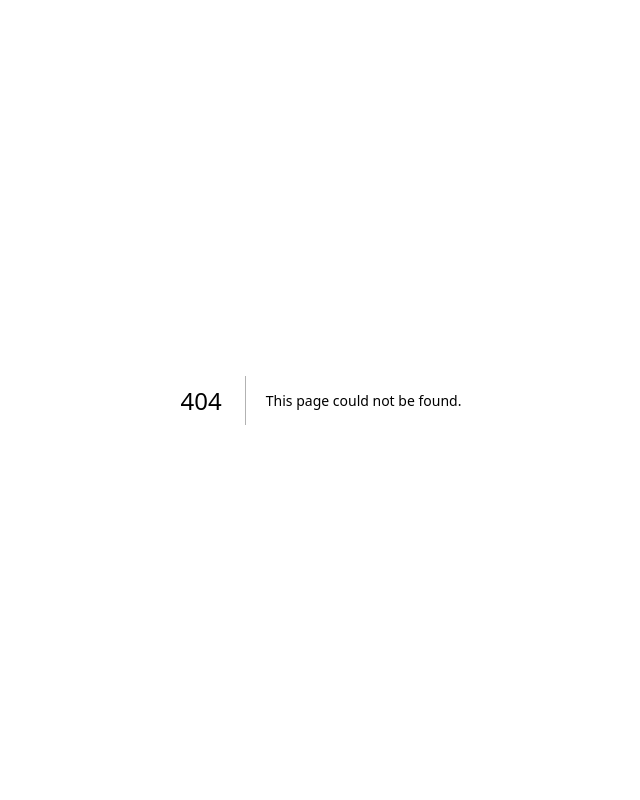
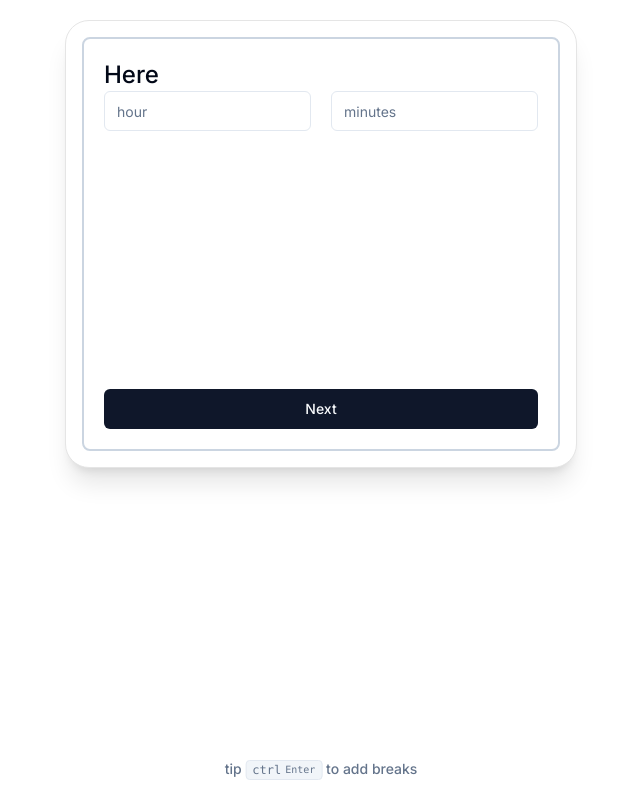
Before and after one commit to MusaGillani/time-diff, a Next.js app: page /machine in a window 1280 px wide. Before the commit this address had no page. Shown: the whole page, without its empty margins (319-959 px from the left). Built offline with nearby package versions, Linux system fonts and the light colour scheme.

Commit message:
fix: forgot these components

```diff
--- /dev/null
+++ b/src/app/machine/page.tsx
@@ -0,0 +1,17 @@
+import { Steps } from "@/state-machine/machine";
+import { MachineProvider } from "@/state-machine/provider";
+import { Stepper } from "@/components/Stepper";
+import { defaultContext } from "@/state-machine/context";
+
+export default function Page() {
+  return (
+    <main className="h-screen.w-screen">
+      <MachineProvider
+        initialState={Steps.HERE}
+        initialContext={defaultContext}
+      >
+        <Stepper />
+      </MachineProvider>
+    </main>
+  );
+}
--- /dev/null
+++ b/src/components/Stepper.tsx
@@ -0,0 +1,22 @@
+"use client";
+
+import EnterShortcut from "./EnterShortcut";
+import { Card } from "./ui/card";
+import Time from "./Time";
+import { useSelector } from "@/state-machine/provider";
+
+export function Stepper() {
+  const shifts = useSelector((state) => state.context.shifts);
+  return (
+    <div className="relative m-auto my-5 h-fit max-h-114 sm:w-11/12 md:w-3/5 lg:w-2/5">
+      {shifts.map(({ type }, index) => (
+        <div className="my-5 flex w-full flex-col gap-y-8" key={index}>
+          <Card id={"Here"} index={0} totalCards={1} key={"Here"}>
+            <Time label={type.toString()} type={type} />
+          </Card>
+          <EnterShortcut shortCut={() => {}} text={"to add breaks"} />
+        </div>
+      ))}
+    </div>
+  );
+}
--- /dev/null
+++ b/src/components/Time.tsx
@@ -0,0 +1,78 @@
+import { Label } from "./ui/label";
+import { Input } from "./ui/input";
+import dynamic from "next/dynamic";
+import { useState } from "react";
+import { TimeSchema } from "@/lib/form";
+import { Button } from "./ui/button";
+import { useActorRef } from "@/state-machine/provider";
+import { Events } from "@/state-machine/events";
+import { Steps } from "@/state-machine/machine";
+
+export interface TimeProps {
+  label: string;
+  type: string;
+}
+
+function Time({ label, type }: TimeProps) {
+  const actor = useActorRef();
+  const [timeVal, setTime] = useState<TimeSchema>({
+    hour: undefined,
+    minute: undefined,
+  });
+  return (
+    <div className="flex h-full flex-col justify-between gap-y-3 rounded-lg border-2 border-slate-300 p-5">
+      <div>
+        <Label className="text-2xl">{label}</Label>
+        <div className="flex gap-x-5 ">
+          <Input
+            placeholder="hour"
+            value={timeVal.hour}
+            onChange={(e) =>
+              setTime((prev) => ({ ...prev, hour: e.target.value }))
+            }
+          />
+          <Input
+            placeholder="minutes"
+            value={timeVal.minute}
+            onChange={(e) =>
+              setTime((prev) => ({ ...prev, minute: e.target.value }))
+            }
+          />
+        </div>
+      </div>
+      <Button
+        type="button"
+        onClick={() => {
+          actor.send({ type: getEvent(type), data: { time: timeVal, type } });
+        }}
+      >
+        Next
+      </Button>
+    </div>
+  );
+}
+
+export default Time;
+
+export const TimeNoSSR = dynamic(() => Promise.resolve(Time), {
+  ssr: false,
+});
+
+const getEvent = (type: Steps[number]) => {
+  switch (type) {
+    case "Here":
+      return Events.SubmitHere;
+
+    case "Away":
+      return Events.SubmitAway;
+
+    case "Back":
+      return Events.SubmitBack;
+
+    case "Leaving":
+      return Events.SubmitLeaving;
+
+    default:
+      return Events.SubmitResult;
+  }
+};
```
